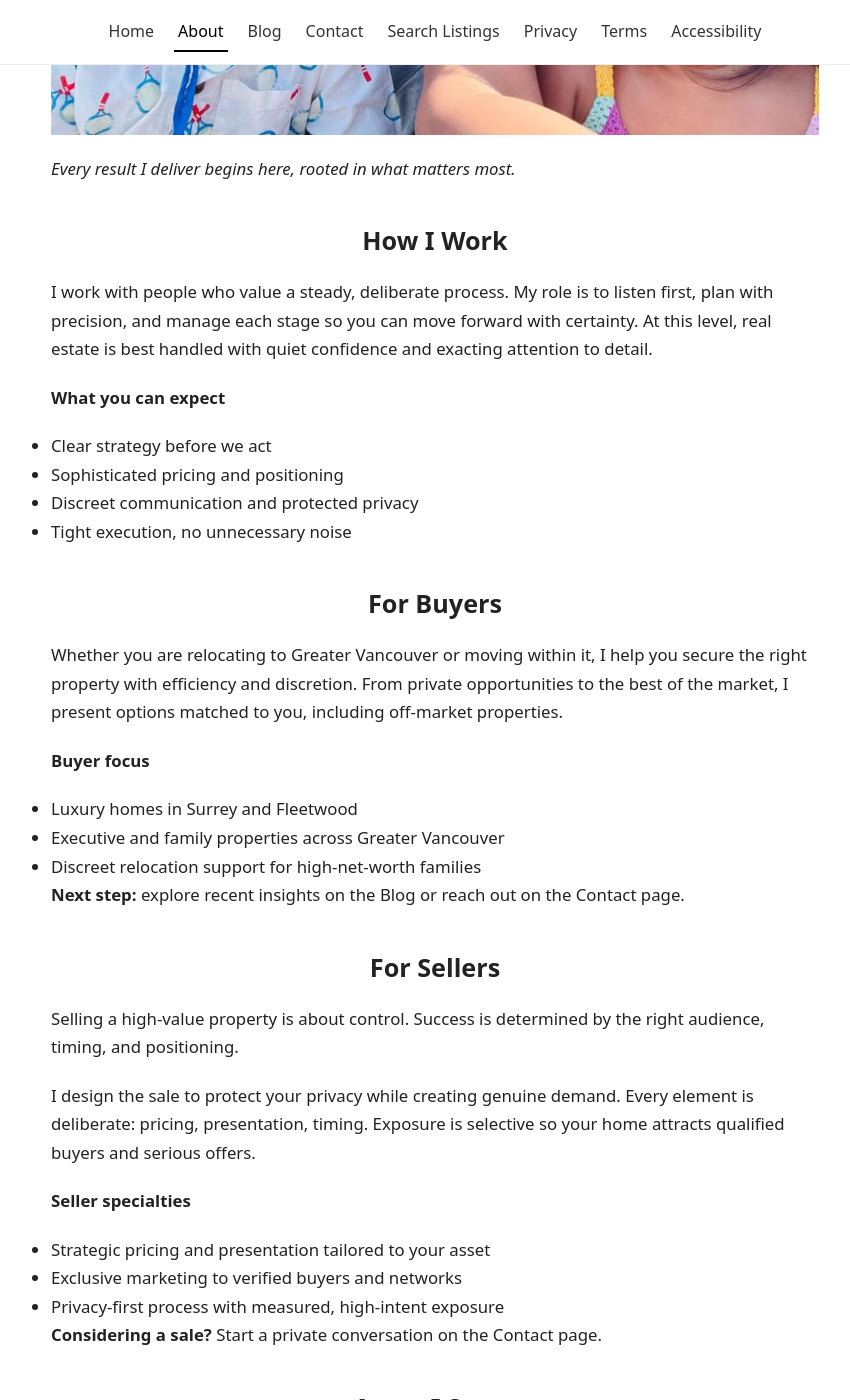
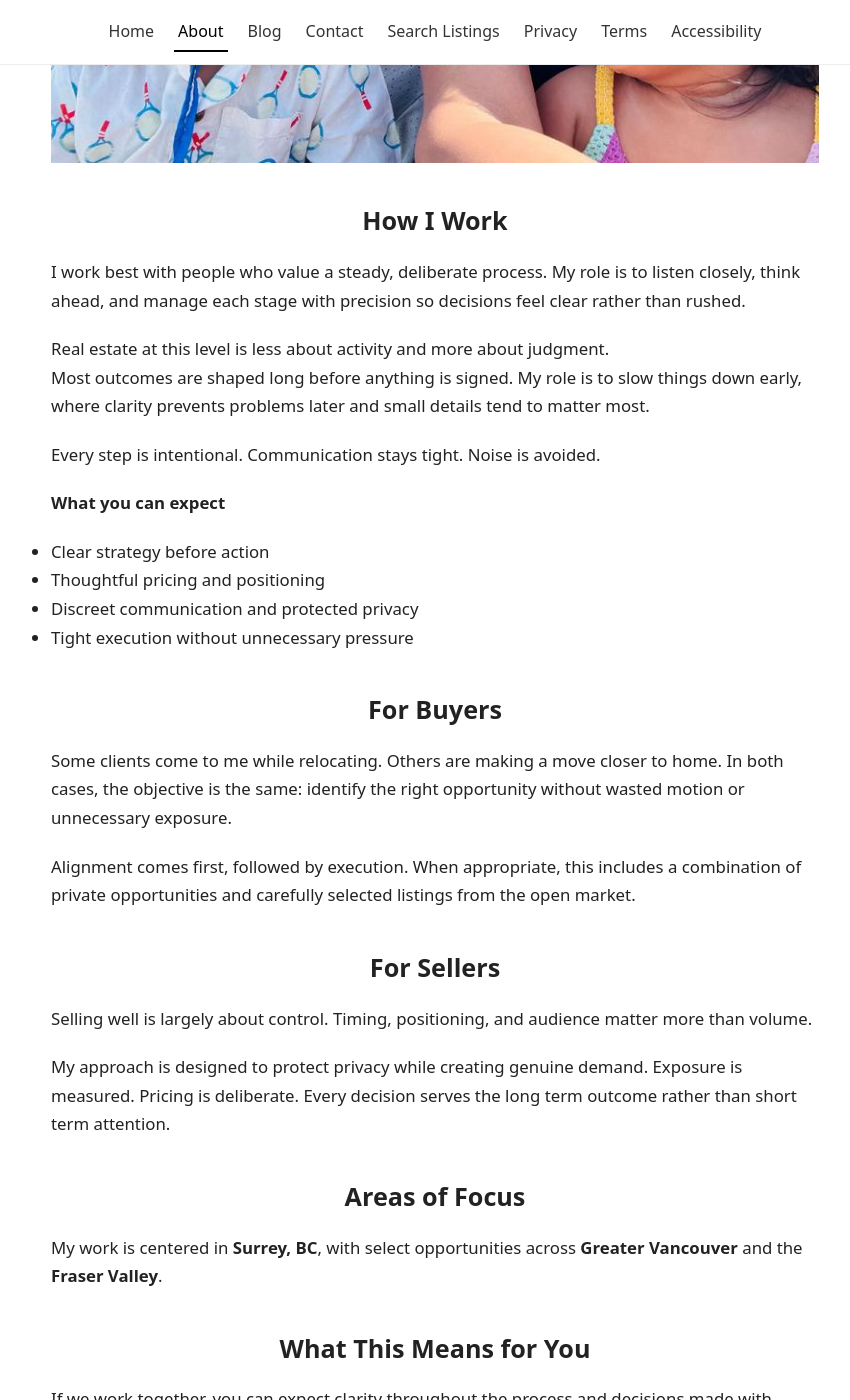
Before and after one commit to gvancouverhomes/gvancouverhomes.github.io, a Jekyll site: the page built from about.md, in a window 1280 px wide and 1400 px high, scrolled down 909 px. Shown: the whole window, without its empty margins (205-1055 px from the left). Built offline with Jekyll 4.4.1, drawn with Linux system fonts in a browser that asks for light colours; some of the changed text lies outside the part shown.

Commit message:
Update about.md

```diff
--- a/about.md
+++ b/about.md
@@ -2,71 +2,51 @@
 layout: default
 title: About
 permalink: /about/
-description: Learn about Tanvir Bhupal, Greater Vancouver REALTOR® with eXp Realty. Specializing in luxury homes, discreet relocations, and high-value property sales across Surrey, Fleetwood, and Greater Vancouver.
+description: Learn about Tanvir Bhupal, a REALTOR® based in Surrey, BC, known for a steady, deliberate approach to buying, selling, and relocation across Greater Vancouver.
+
 image: /assets/images/tanvir-bhupal-family-greater-vancouver.jpg
 ---
-
-# About Greater Vancouver Homes
+# About Tanvir Bhupal
 
 ## Why I Do This Work
-I have been licensed since 2011, guiding clients through complex and meaningful transactions. From first-time purchases to legacy properties, each requires a tailored approach and precise execution.
+I have been licensed since 2011, working with people through decisions that carry real weight. From first homes to long held properties, each situation requires judgment, patience, and careful execution.
 
-Becoming a father sharpened my focus on what matters. That clarity guides every decision I make for my clients.
+Over time, my focus has narrowed to what matters most: protecting time, reducing complexity, and creating outcomes people can feel confident living with long after the transaction is complete.
 
-![Every result I deliver begins here, rooted in what matters most.](/assets/images/tanvir-bhupal-family-greater-vancouver-800.jpg)
-
-*Every result I deliver begins here, rooted in what matters most.*
+![Tanvir Bhupal with his family](/assets/images/tanvir-bhupal-family-greater-vancouver-800.jpg)
 
 ## How I Work
-I work with people who value a steady, deliberate process. My role is to listen first, plan with precision, and manage each stage so you can move forward with certainty. At this level, real estate is best handled with quiet confidence and exacting attention to detail.
+I work best with people who value a steady, deliberate process. My role is to listen closely, think ahead, and manage each stage with precision so decisions feel clear rather than rushed.
+
+Real estate at this level is less about activity and more about judgment.
+Most outcomes are shaped long before anything is signed. My role is to slow things down early, where clarity prevents problems later and small details tend to matter most.
+
+Every step is intentional. Communication stays tight. Noise is avoided.
 
 **What you can expect**
-- Clear strategy before we act
-- Sophisticated pricing and positioning
+- Clear strategy before action
+- Thoughtful pricing and positioning
 - Discreet communication and protected privacy
-- Tight execution, no unnecessary noise
+- Tight execution without unnecessary pressure
 
 ## For Buyers
-Whether you are relocating to Greater Vancouver or moving within it, I help you secure the right property with efficiency and discretion. From private opportunities to the best of the market, I present options matched to you, including off-market properties.
+Some clients come to me while relocating. Others are making a move closer to home. In both cases, the objective is the same: identify the right opportunity without wasted motion or unnecessary exposure.
 
-**Buyer focus**
-- Luxury homes in Surrey and Fleetwood
-- Executive and family properties across Greater Vancouver
-- Discreet relocation support for high-net-worth families
-
-**Next step:** explore recent insights on the [Blog](/blog/) or reach out on the [Contact](/contact/) page.
+Alignment comes first, followed by execution. When appropriate, this includes a combination of private opportunities and carefully selected listings from the open market.
 
 ## For Sellers
-Selling a high-value property is about control. Success is determined by the right audience, timing, and positioning.
+Selling well is largely about control. Timing, positioning, and audience matter more than volume.
 
-I design the sale to protect your privacy while creating genuine demand. Every element is deliberate: pricing, presentation, timing. Exposure is selective so your home attracts qualified buyers and serious offers.
+My approach is designed to protect privacy while creating genuine demand. Exposure is measured. Pricing is deliberate. Every decision serves the long term outcome rather than short term attention.
 
-**Seller specialties**
-- Strategic pricing and presentation tailored to your asset
-- Exclusive marketing to verified buyers and networks
-- Privacy-first process with measured, high-intent exposure
-
-**Considering a sale?** Start a private conversation on the [Contact](/contact/) page.
-
-## Areas I Serve
-Surrey, including Fleetwood, South Surrey, White Rock, Langley, Vancouver, and select opportunities across the Fraser Valley and Greater Vancouver.
+## Areas of Focus
+My work is centered in **Surrey, BC**, with select opportunities across **Greater Vancouver** and the **Fraser Valley**.
 
 ## What This Means for You
-If we work together, you can expect clarity at every step and results that reflect your priorities. You will always know where we are in the process without having to manage it yourself.
+If we work together, you can expect clarity throughout the process and decisions made with intention rather than urgency. You will always know where things stand without having to manage the details yourself.
 
-Whether you are buying or selling, my role is to protect your time, your privacy, and your outcome.
+My role is simple: protect your time, your privacy, and the quality of the outcome.
 
----
-
-### Questions I’m Often Asked
-**Do you work with relocations to Greater Vancouver?**
-Yes. I coordinate discreet tours, private showings, and trusted local services so your move is efficient and well-managed.
-
-**Can you access off-market opportunities?**
-Yes. When appropriate, I source private options through vetted relationships and direct outreach.
-
-**How do you handle privacy?**
-We keep communications tight, exposure selective, and information shared strictly on a need-to-know basis.
 
 ---
 
```
